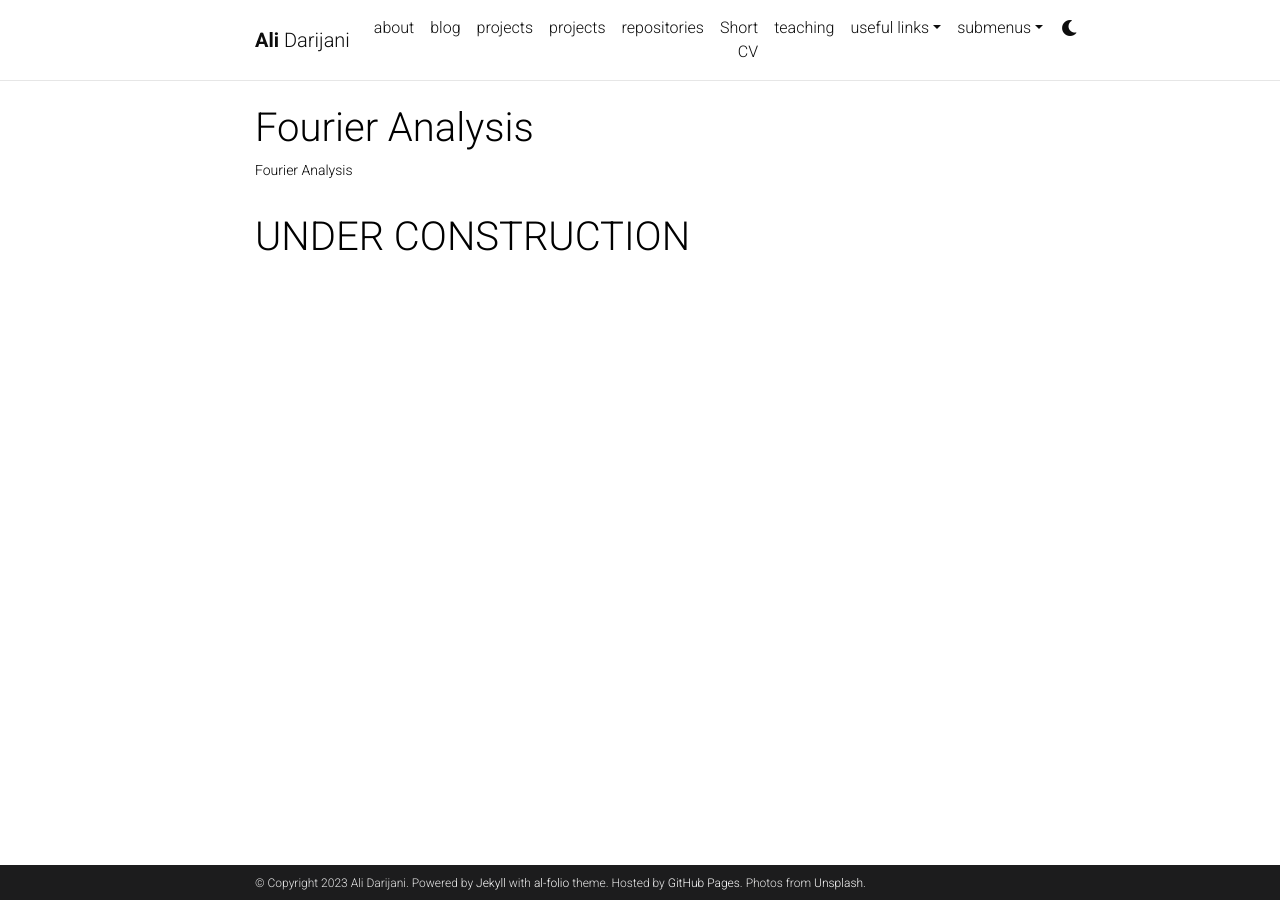
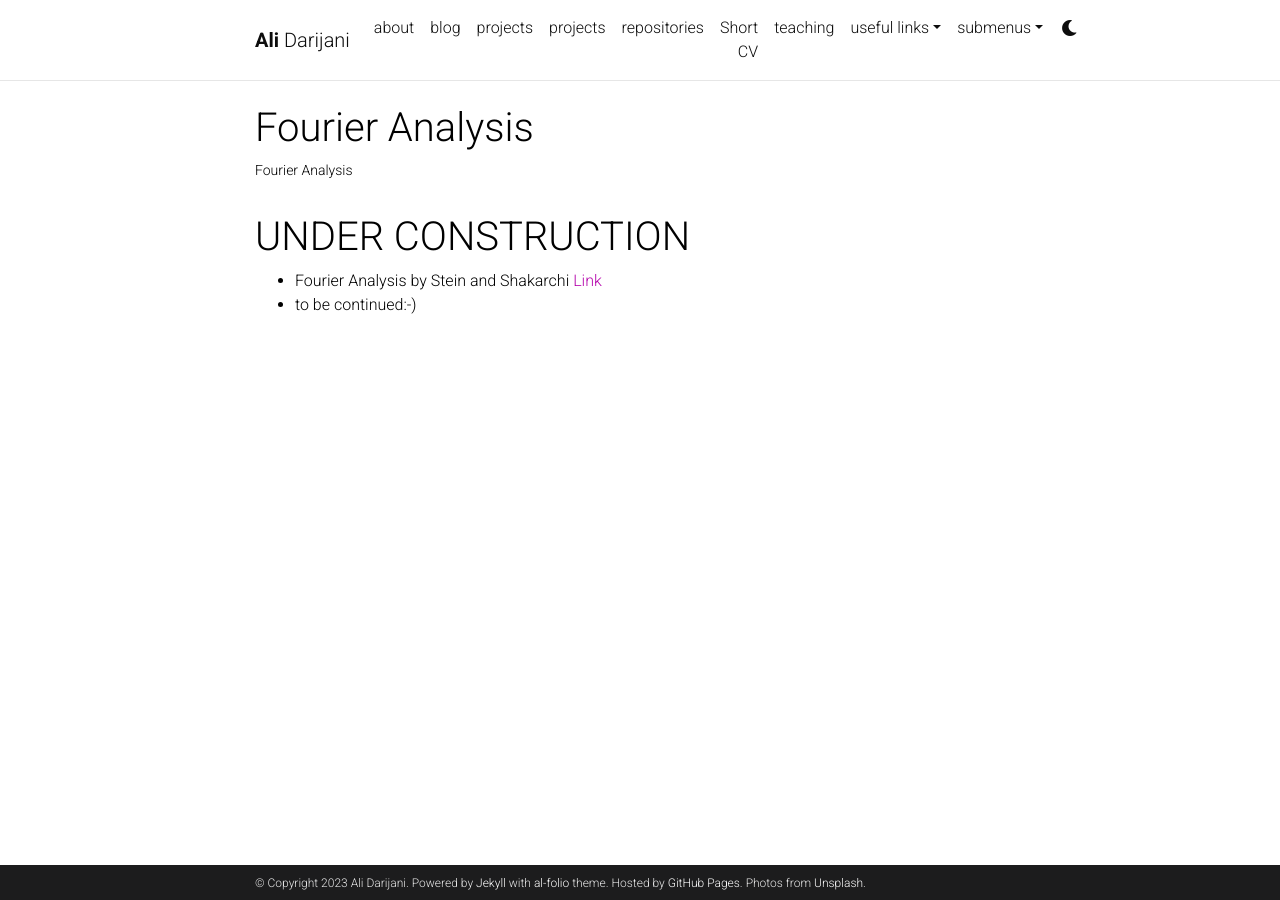
Before and after one commit to adarijani/adarijani.github.io_archived, a Jekyll site: the page built from _projects/fourier_analysis.md, in a window 1280 px wide. Built offline with Jekyll 4.4.1, drawn with Linux system fonts in a browser that asks for light colours; comment, search, counter and statistics services are not loaded; a style sheet for code colours, icons or effects is not loaded.

Commit message:
adding stuff to fourier and testing remote development:-)

```diff
--- a/_projects/fourier_analysis.md
+++ b/_projects/fourier_analysis.md
@@ -8,3 +8,6 @@ category: teaching
 ---
 
 # UNDER CONSTRUCTION
+
+- Fourier Analysis by Stein and Shakarchi [Link](https://press.princeton.edu/books/hardcover/9780691113845/fourier-analysis)
+- to be continued:-)
```
